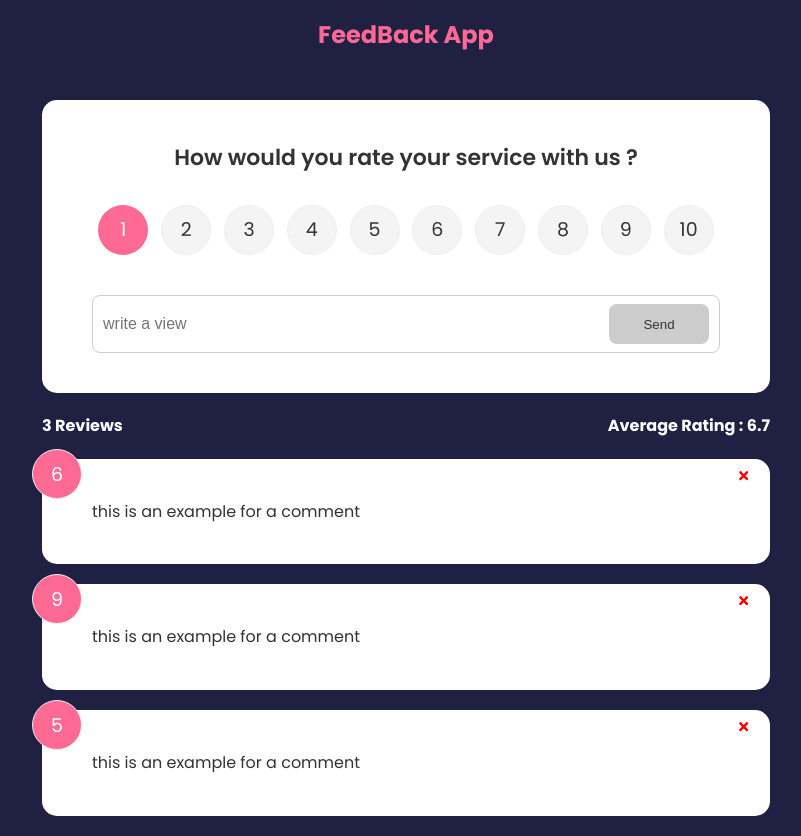
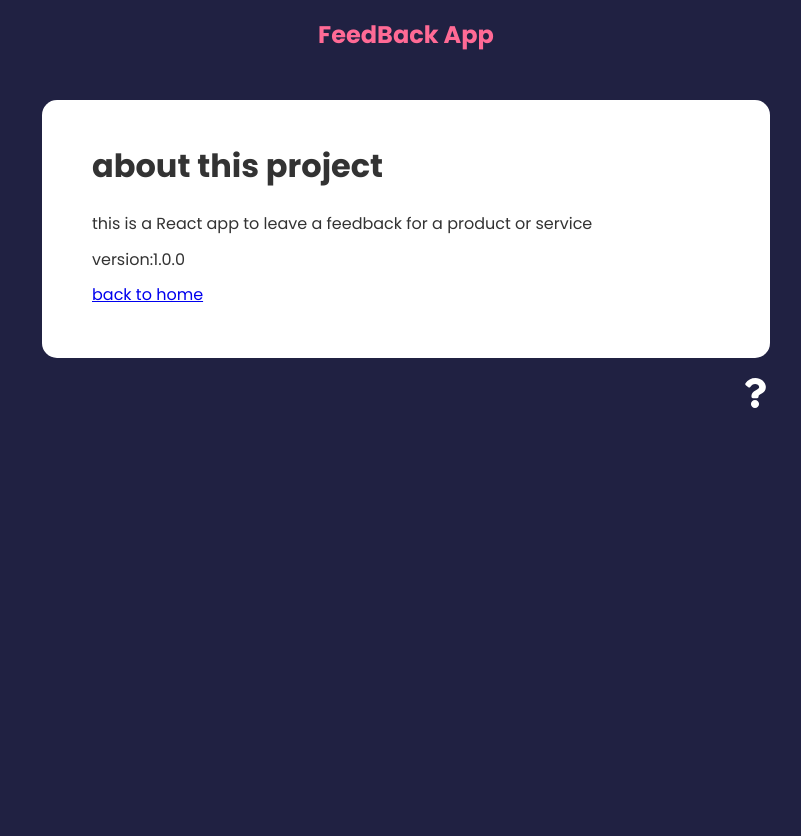
Before and after one commit to Mohammad-jf/FeedbackApp, a React (Create React App) app: page /about in a window 1280 px wide. Shown: the whole page, without its empty margins (234-1035 px from the left). After the commit the page ends 800 px from the top, so only its background shows below. Built offline with nearby package versions, Linux system fonts and the light colour scheme.

Commit message:
adding routes

```diff
--- a/package.json
+++ b/package.json
@@ -10,6 +10,8 @@
     "react": "^18.0.0",
     "react-dom": "^18.0.0",
     "react-icons": "^4.3.1",
+    "react-router": "^6.3.0",
+    "react-router-dom": "^6.3.0",
     "react-scripts": "5.0.1",
     "styled-components": "^5.3.5",
     "uuid": "^8.3.2",
--- a/src/App.js
+++ b/src/App.js
@@ -9,6 +9,13 @@
 import { feedBackData } from './data/feedbackData';
 //uuid
 import {v4 as uuidv4} from 'uuid'
+//pages
+import About from "./pages/About";
+//dependency
+import {BrowserRouter as Router,Route,Routes} from 'react-router-dom';
+//icons
+import AboutIconLink from "./components/AboutIconLink";
+
 
 
 
@@ -31,16 +38,26 @@
   }
 
   return (
-    <>
+    <Router>
       <Header/>
         <div className="container">
+          <Routes>
 
-          <FeedBackForm addFeedBack = {addFeedBack}/>
-          <FeedBackStats feedBacks={feedBacks}/>
-          <FeedBackList  feedBacks={feedBacks}  deleteHandler={deleteHandler}/>
+              <Route path="/" exact  element={
+                <>
+                  <FeedBackForm addFeedBack = {addFeedBack}/>
+                  <FeedBackStats feedBacks={feedBacks}/>
+                  <FeedBackList  feedBacks={feedBacks}  deleteHandler={deleteHandler}/>
+                </>
+              }>
+              </Route>
 
-          </div>
-    </>
+            <Route element={<About/>} path='/about' />
+
+          </Routes>
+          <AboutIconLink/>
+        </div>
+    </Router>
   )
 }
 
--- /dev/null
+++ b/src/components/AboutIconLink.jsx
@@ -0,0 +1,15 @@
+import React from 'react'
+import {FaQuestion} from 'react-icons/fa'
+import {Link} from 'react-router-dom'
+
+const AboutIconLink = () => {
+  return (
+      <div className="about-link">
+          <Link to='/about'>
+              <FaQuestion size={30}/>
+          </Link>
+      </div>
+  )
+}
+
+export default AboutIconLink
--- /dev/null
+++ b/src/pages/About.jsx
@@ -0,0 +1,20 @@
+import React from 'react'
+import Card from '../shared/Card'
+import {Link} from 'react-router-dom'
+
+const About = () => {
+  return (
+    <Card>
+        <div className="about">
+            <h1>about this project</h1>
+            <p>this is a React app to leave a feedback for a product or service</p>
+            <p>version:1.0.0</p>
+            <p>
+                <Link to='/'>back to home</Link>
+            </p>
+        </div>
+    </Card>
+  )
+}
+
+export default About
```
Also changed, not shown: 1 other file (tests, documents, lock files or other folders).
